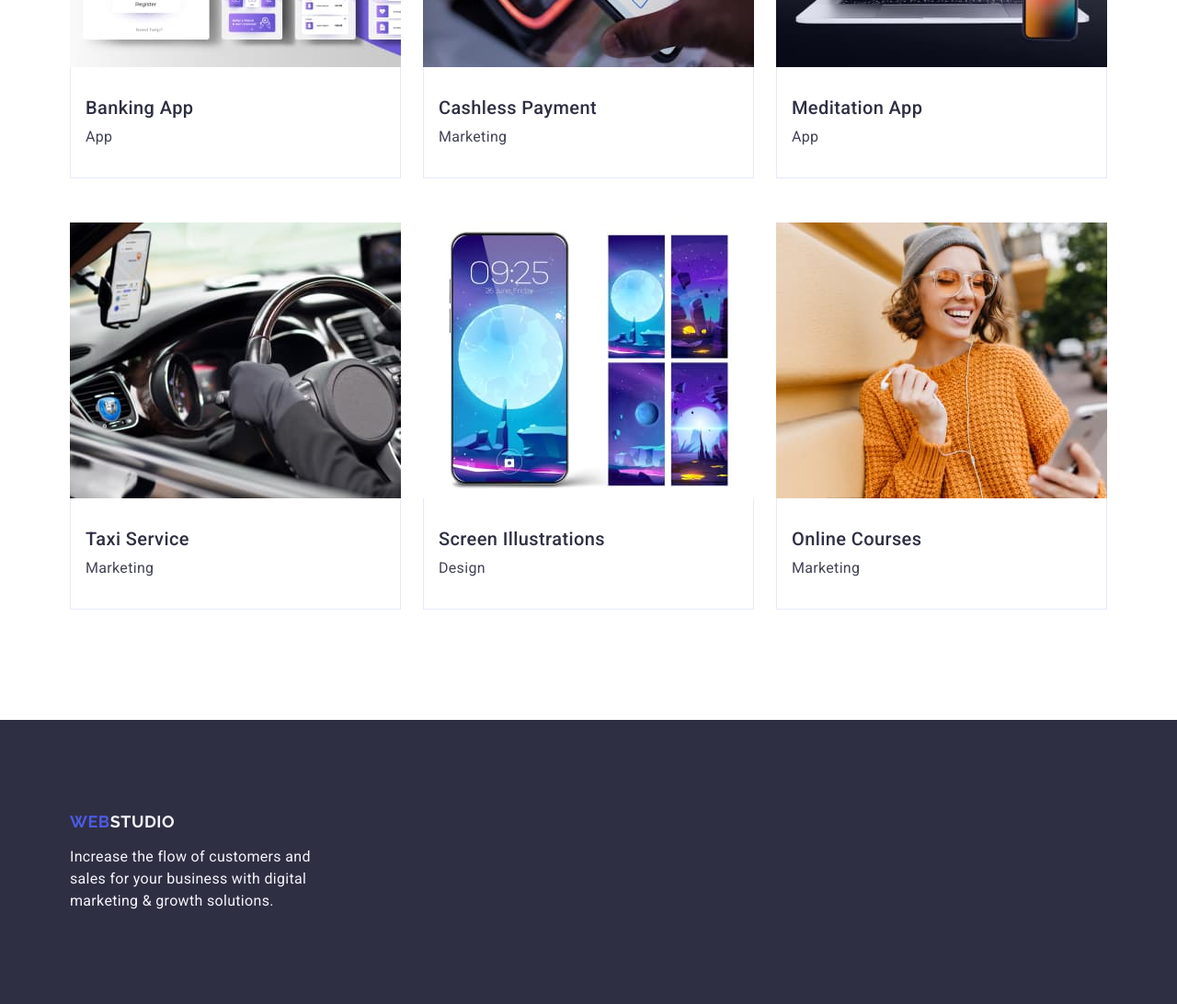
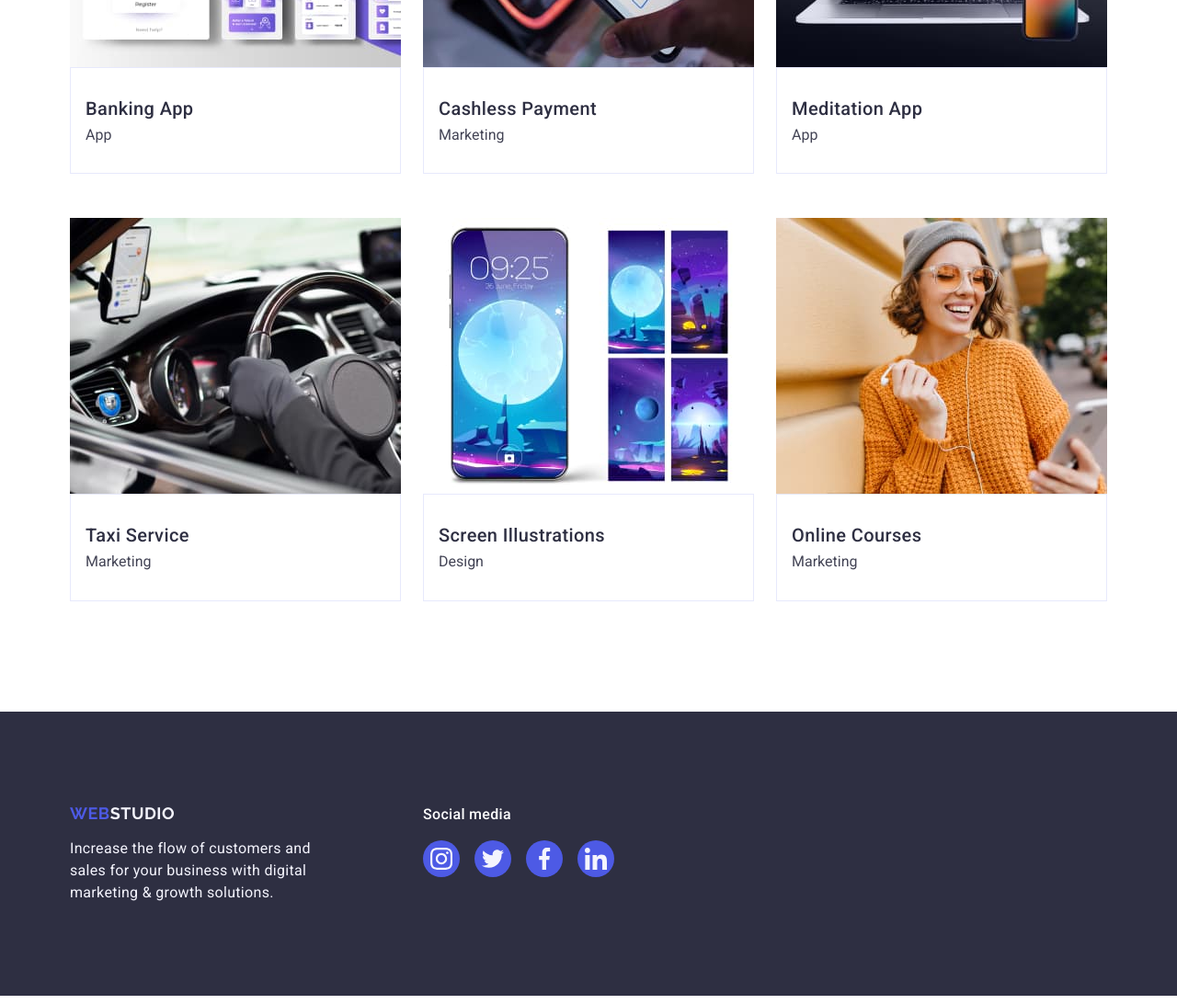
Before and after one commit to Inessa17/goit-markup-hw-4, a plain HTML site: page index.html in a window 1280 px wide. Shown: the part 2400-3492 px from the top of the page at 92% size. Drawn offline with nearby package versions, Linux system fonts and the light colour scheme.

Commit message:
added  portfolio overlay and footer icons

```diff
--- a/css/style.css
+++ b/css/style.css
@@ -338,39 +338,41 @@ img {
 }
 
 /* =========== Portfolio styles =========== */
-
 .section-portfolio {
   padding-top: 120px;
   padding-bottom: 120px;
 }
 
 .portfolio-title {
+  margin-bottom: 72px;
   font-weight: 700;
   font-size: 36px;
-  text-align: center;
-  line-height: 1.11;
+  line-height: 1.11111;
   letter-spacing: 0.02em;
   text-transform: capitalize;
+  text-align: center;
   color: #2e2f42;
-  margin-bottom: 72px;
 }
 
 .portfolio-list {
   display: flex;
-  gap: 24px;
+  justify-content: space-between;
   flex-wrap: wrap;
-  text-align: left;
+  column-gap: 24px;
   row-gap: 48px;
 }
 
 .portfolio-list-item {
-  width: calc((200% - 96px) / 6);
+  width: calc((100% - 48px) / 3);
+  position: relative;
+  overflow: hidden;
+  transition: box-shadow 250ms cubic-bezier(0.4, 0, 0.2, 1);
 }
 
 .portfolio-title-text {
   padding: 32px 16px;
+  border-top: none;
   border: 1px solid #e7e9fc;
-  border-top: none;
 }
 
 .portfolio-item-title {
@@ -382,11 +384,38 @@ img {
   margin-bottom: 8px;
 }
 
-.portfolio-item-text {
+.overlay-box-img {
+  position: relative;
+  overflow: hidden;
+}
+
+.portfolio-overlay-text {
+  position: absolute;
+  top: 0;
+  left: 0;
+  width: 100%;
+  height: 100%;
+  overflow: auto;
+  background-color: #4d5ae5;
+  color: #f4f4fd;
+  transform: translateY(100%);
+  transition: transform 250ms cubic-bezier(0.4, 0, 0.2, 1);
   font-size: 16px;
   line-height: 1.5;
   letter-spacing: 0.02em;
-  color: #434455;
+  padding: 40px 32px;
+}
+
+.portfolio-list-item:hover,
+.portfolio-list-item:focus {
+  box-shadow: 0px 2px 1px 0px rgba(46, 47, 66, 0.08),
+    0px 1px 1px 0px rgba(46, 47, 66, 0.16),
+    0px 1px 6px 0px rgba(46, 47, 66, 0.08);
+}
+
+.portfolio-list-item:hover .portfolio-overlay-text,
+.portfolio-list-item:focus .portfolio-overlay-text {
+  transform: translateY(0%);
 }
 
 /* =========== /Footer styles =========== */
@@ -421,3 +450,45 @@ img {
 .logo-white-footer {
   color: #f4f4fd;
 }
+
+.footer-container {
+  display: flex;
+  align-items: baseline;
+}
+
+.social-list-footer {
+  display: flex;
+  gap: 16px;
+  align-items: center;
+  justify-content: center;
+}
+
+.footer-logo {
+  display: block;
+  margin-right: 120px;
+}
+
+.social-link-icon {
+  display: flex;
+  align-items: center;
+  justify-content: center;
+  width: 40px;
+  height: 40px;
+  border-radius: 50%;
+  background-color: #4d5ae5;
+  transition: background-color 250ms cubic-bezier(0.4, 0, 0.2, 1);
+}
+
+.social-link-icon:hover,
+.social-link-icon:focus {
+  background-color: #31d0aa;
+}
+
+.social-text {
+  font-weight: 500;
+  font-size: 16px;
+  line-height: 1.5;
+  letter-spacing: 0.02em;
+  color: #fff;
+  margin-bottom: 16px;
+}
--- a/index.html
+++ b/index.html
@@ -306,78 +306,114 @@
           <h2 class="portfolio-title">Our Portfolio</h2>
           <ul class="portfolio-list">
             <li class="portfolio-list-item">
+              <div class="overlay-box-img">
                 <img
-                class="portfolio-img"
                   src="./images/banking-app.jpg"
                   alt="Banking App"
                   width="360"
                   height="300"
                 />
+                <p class="portfolio-overlay-text">
+                  14 Stylish and User-Friendly App Design Concepts · Task
+                  Manager App · Calorie Tracker App · Exotic Fruit Ecommerce App
+                  · Cloud Storage App
+                </p>
+              </div>
               <div class="portfolio-title-text">
                 <h3 class="portfolio-item-title">Banking App</h3>
                 <p class="portfolio-item-text">App</p>
               </div>
             </li>
             <li class="portfolio-list-item">
+              <div class="overlay-box-img">
                 <img
-                class="portfolio-img"
                   src="./images/cashless-payment.jpg"
                   alt="Cashless Payment"
                   width="360"
                   height="300"
                 />
+                <p class="portfolio-overlay-text">
+                  14 Stylish and User-Friendly App Design Concepts · Task
+                  Manager App · Calorie Tracker App · Exotic Fruit Ecommerce App
+                  · Cloud Storage App
+                </p>
+              </div>
               <div class="portfolio-title-text">
                 <h3 class="portfolio-item-title">Cashless Payment</h3>
                 <p class="portfolio-item-text">Marketing</p>
               </div>
             </li>
             <li class="portfolio-list-item">
+              <div class="overlay-box-img">
                 <img
-                class="portfolio-img"
                   src="./images/meditation-app.jpg"
                   alt="Meditation App"
                   width="360"
                   height="300"
                 />
+                <p class="portfolio-overlay-text">
+                  14 Stylish and User-Friendly App Design Concepts · Task
+                  Manager App · Calorie Tracker App · Exotic Fruit Ecommerce App
+                  · Cloud Storage App
+                </p>
+              </div>
               <div class="portfolio-title-text">
                 <h3 class="portfolio-item-title">Meditation App</h3>
                 <p class="portfolio-item-text">App</p>
               </div>
             </li>
             <li class="portfolio-list-item">
+              <div class="overlay-box-img">
                 <img
-                class="portfolio-img"
                   src="./images/taxi-service.jpg"
                   alt="Taxi Service"
                   width="360"
                   height="300"
                 />
+                <p class="portfolio-overlay-text">
+                  14 Stylish and User-Friendly App Design Concepts · Task
+                  Manager App · Calorie Tracker App · Exotic Fruit Ecommerce App
+                  · Cloud Storage App
+                </p>
+              </div>
               <div class="portfolio-title-text">
                 <h3 class="portfolio-item-title">Taxi Service</h3>
                 <p class="portfolio-item-text">Marketing</p>
               </div>
             </li>
             <li class="portfolio-list-item">
+              <div class="overlay-box-img">
                 <img
-                class="portfolio-img"
                   src="./images/screen-illustrations.jpg"
                   alt="Screen Illustrations"
                   width="360"
                   height="300"
                 />
+                <p class="portfolio-overlay-text">
+                  14 Stylish and User-Friendly App Design Concepts · Task
+                  Manager App · Calorie Tracker App · Exotic Fruit Ecommerce App
+                  · Cloud Storage App
+                </p>
+              </div>
               <div class="portfolio-title-text">
                 <h3 class="portfolio-item-title">Screen Illustrations</h3>
                 <p class="portfolio-item-text">Design</p>
               </div>
             </li>
             <li class="portfolio-list-item">
+              <div class="overlay-box-img">
                 <img
-                class="portfolio-img"
                   src="./images/online-courses.jpg"
                   alt="Online Courses"
                   width="360"
                   height="300"
                 />
+                <p class="portfolio-overlay-text">
+                  14 Stylish and User-Friendly App Design Concepts · Task
+                  Manager App · Calorie Tracker App · Exotic Fruit Ecommerce App
+                  · Cloud Storage App
+                </p>
+              </div>
               <div class="portfolio-title-text">
                 <h3 class="portfolio-item-title">Online Courses</h3>
                 <p class="portfolio-item-text">Marketing</p>
@@ -390,6 +426,7 @@
     <!-- FOOTER -->
     <footer class="page-footer">
       <div class="container footer-container">
+        <div class="footer-logo">
           <a class="logo-footer" href="./index.html"
             >Web<span class="logo-white-footer">Studio</span>
           </a>
@@ -398,6 +435,60 @@
             digital marketing & growth solutions.
           </p>
         </div>
+        <div class="box-link">
+          <p class="social-text">Social media</p>
+          <ul class="social-list-footer">
+            <li class="social-list-item">
+              <a class="social-link-icon" href="">
+                <svg
+                  class="social-list-svg"
+                  width="24"
+                  height="24"
+                  aria-label="icon instagram"
+                >
+                  <use href="./images/icons.svg#icon-instagram"></use>
+                </svg>
+              </a>
+            </li>
+            <li class="social-list-item">
+              <a class="social-link-icon" href="">
+                <svg
+                  class="social-list-svg"
+                  width="24"
+                  height="24"
+                  aria-label="icon twitter"
+                >
+                  <use href="./images/icons.svg#icon-twitter"></use>
+                </svg>
+              </a>
+            </li>
+            <li class="social-list-item">
+              <a class="social-link-icon" href="">
+                <svg
+                  class="social-list-svg"
+                  width="24"
+                  height="24"
+                  aria-label="icon facebook"
+                >
+                  <use href="./images/icons.svg#icon-fb"></use>
+                </svg>
+              </a>
+            </li>
+            <li class="social-list-item">
+              <a class="social-link-icon" href="">
+                <svg
+                  class="social-list-svg"
+                  width="24"
+                  height="24"
+                  aria-label="icon in"
+                >
+                  <use href="./images/icons.svg#icon-linkedin"></use>
+                </svg>
+              </a>
+            </li>
+          </ul>
+        </div>
+      </div>
     </footer>
   </body>
 </html>
```
Lines whose indentation alone changed are shown as unchanged.
